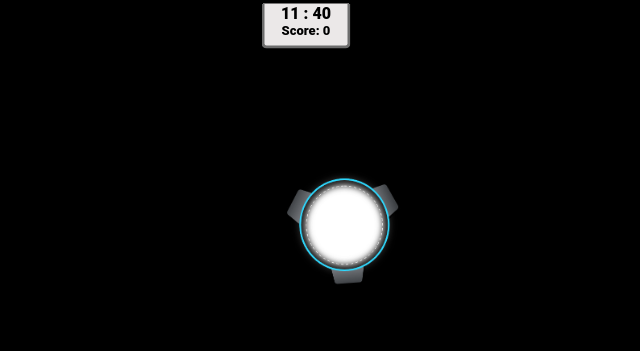
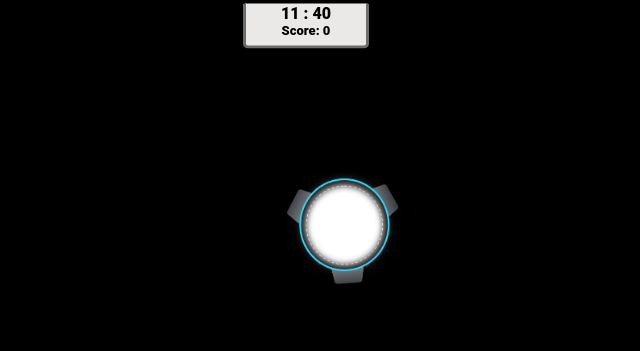
Before and after one commit to anildadhich0024/blazepod, a PHP site: page / in a window 1280 px wide. Shown: the top 351 px of the page, without its empty margins (334-974 px from the left). Run offline with PHP 8.4, Linux system fonts and the light colour scheme.

Commit message:
Upload Game

```diff
--- a/styles/style.css
+++ b/styles/style.css
@@ -9,7 +9,7 @@ div.a {
 #timer{
     position: fixed;
     text-align: center;
-    width: 63px;
+    width: 100px;
     z-index: 99999;
     top: 26px;
     right: 50%;
```
